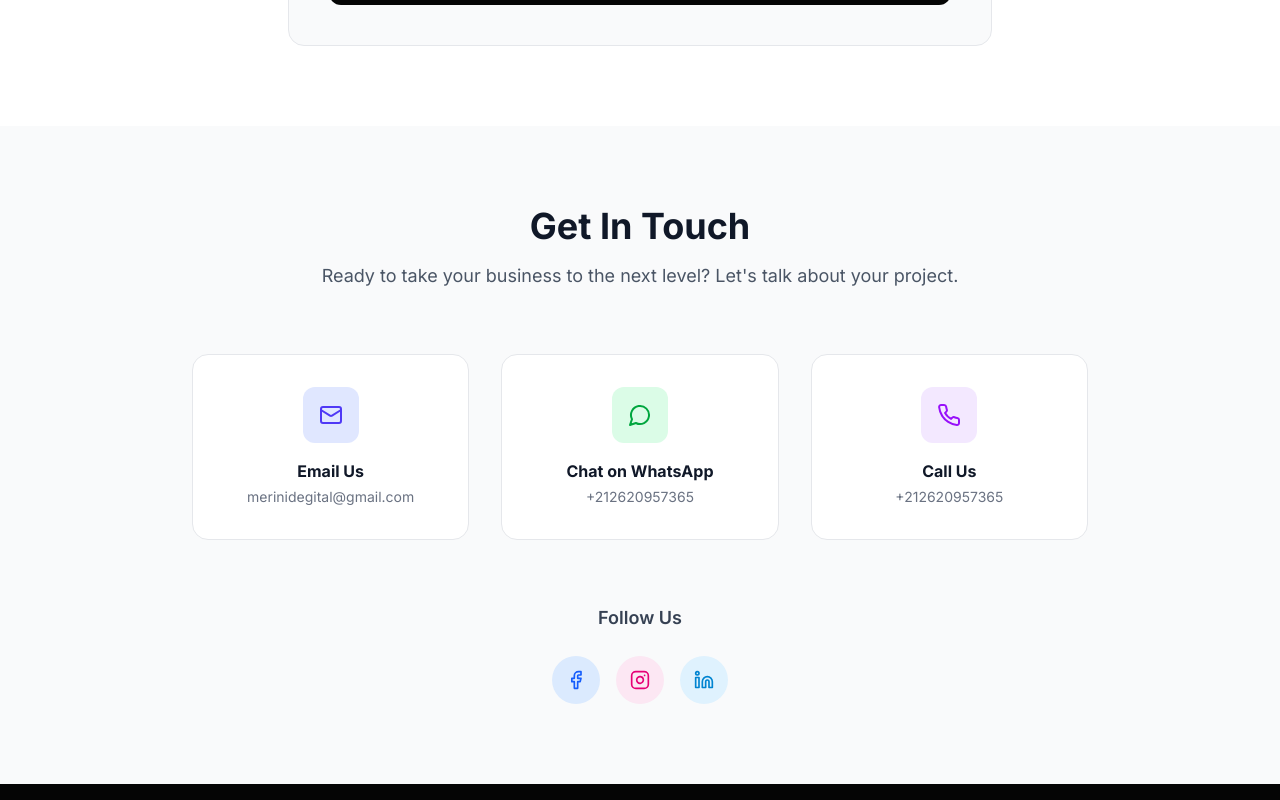
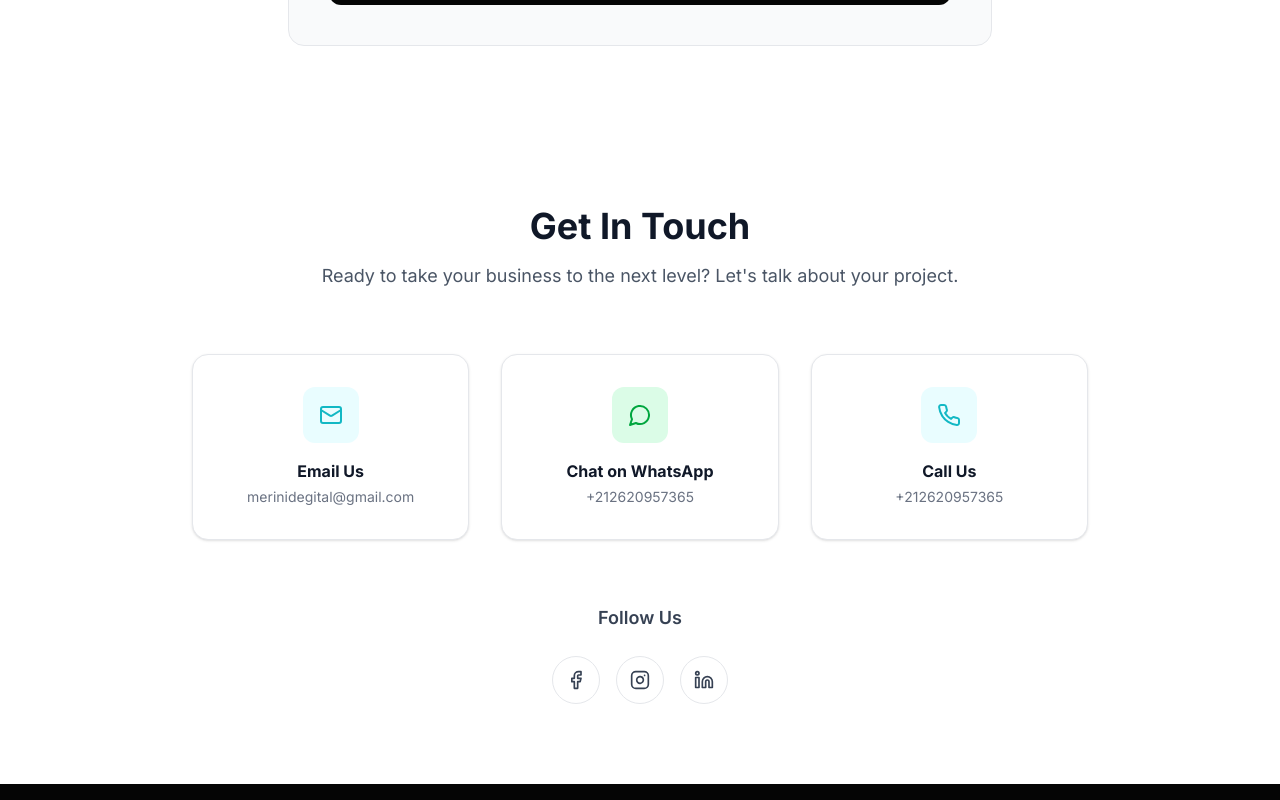
Before and after one commit to moncefdegital-web/merini-digital-platform, a React (Vite) app: page / in a window 1280 px wide. Shown: the part 3140-3940 px from the top of the page. Built offline with nearby package versions, Linux system fonts and the light colour scheme.

Commit message:
Replace legacy contact colors with brand styling

```diff
--- a/src/components/Contact.tsx
+++ b/src/components/Contact.tsx
@@ -5,89 +5,48 @@ import { Mail, Phone, MessageCircle, Facebook, Instagram, Linkedin } from "lucid
 export default function Contact() {
   const { t, dir } = useLanguage();
 
+  const cards = [
+    { href: siteConfig.contact.emailLink, icon: Mail, title: t.contact.email, value: siteConfig.contact.email, accent: "cyan" },
+    { href: siteConfig.contact.whatsappLink, icon: MessageCircle, title: t.contact.whatsapp, value: siteConfig.contact.phone, accent: "green" },
+    { href: `tel:${siteConfig.contact.phone}`, icon: Phone, title: t.contact.phone, value: siteConfig.contact.phone, accent: "cyan" },
+  ];
+
   return (
-    <section id="contact" className="py-20 bg-gray-50" dir={dir}>
-      <div className="max-w-7xl mx-auto px-4 sm:px-6 lg:px-8">
-        <div className="text-center mb-16">
-          <h2 className="text-3xl sm:text-4xl font-bold text-gray-900 mb-4">
-            {t.contact.title}
-          </h2>
-          <p className="text-lg text-gray-600 max-w-2xl mx-auto">
-            {t.contact.subtitle}
-          </p>
+    <section id="contact" className="bg-white py-20" dir={dir}>
+      <div className="mx-auto max-w-7xl px-4 sm:px-6 lg:px-8">
+        <div className="mb-16 text-center">
+          <h2 className="mb-4 text-3xl font-bold text-gray-900 sm:text-4xl">{t.contact.title}</h2>
+          <p className="mx-auto max-w-2xl text-lg text-gray-600">{t.contact.subtitle}</p>
         </div>
 
-        <div className="grid grid-cols-1 md:grid-cols-3 gap-8 max-w-4xl mx-auto mb-16">
-          {/* Email */}
-          <a
-            href={siteConfig.contact.emailLink}
-            className="flex flex-col items-center p-8 rounded-2xl bg-white border border-gray-200 hover:border-indigo-300 hover:shadow-lg transition-all group"
-          >
-            <div className="w-14 h-14 rounded-xl bg-indigo-100 text-indigo-600 flex items-center justify-center mb-4 group-hover:bg-indigo-600 group-hover:text-white transition-colors">
-              <Mail size={24} />
-            </div>
-            <h3 className="font-bold text-gray-900 mb-1">{t.contact.email}</h3>
-            <p className="text-sm text-gray-500 break-all">{siteConfig.contact.email}</p>
-          </a>
-
-          {/* WhatsApp */}
-          <a
-            href={siteConfig.contact.whatsappLink}
-            target="_blank"
-            rel="noopener noreferrer"
-            className="flex flex-col items-center p-8 rounded-2xl bg-white border border-gray-200 hover:border-green-300 hover:shadow-lg transition-all group"
-          >
-            <div className="w-14 h-14 rounded-xl bg-green-100 text-green-600 flex items-center justify-center mb-4 group-hover:bg-green-600 group-hover:text-white transition-colors">
-              <MessageCircle size={24} />
-            </div>
-            <h3 className="font-bold text-gray-900 mb-1">{t.contact.whatsapp}</h3>
-            <p className="text-sm text-gray-500">{siteConfig.contact.phone}</p>
-          </a>
-
-          {/* Phone */}
-          <a
-            href={`tel:${siteConfig.contact.phone}`}
-            className="flex flex-col items-center p-8 rounded-2xl bg-white border border-gray-200 hover:border-purple-300 hover:shadow-lg transition-all group"
-          >
-            <div className="w-14 h-14 rounded-xl bg-purple-100 text-purple-600 flex items-center justify-center mb-4 group-hover:bg-purple-600 group-hover:text-white transition-colors">
-              <Phone size={24} />
-            </div>
-            <h3 className="font-bold text-gray-900 mb-1">{t.contact.phone}</h3>
-            <p className="text-sm text-gray-500">{siteConfig.contact.phone}</p>
-          </a>
+        <div className="mx-auto mb-16 grid max-w-4xl grid-cols-1 gap-8 md:grid-cols-3">
+          {cards.map(({ href, icon: Icon, title, value, accent }) => (
+            <a
+              key={title}
+              href={href}
+              target={href.startsWith("http") ? "_blank" : undefined}
+              rel={href.startsWith("http") ? "noopener noreferrer" : undefined}
+              className="group flex flex-col items-center rounded-2xl border border-gray-200 bg-white p-8 shadow-sm transition-all hover:-translate-y-1 hover:border-[#BDEFF3] hover:shadow-lg"
+            >
+              <div className={`mb-4 flex h-14 w-14 items-center justify-center rounded-xl ${accent === "green" ? "bg-green-100 text-green-600 group-hover:bg-green-600" : "bg-[#E9FDFF] text-[#12B8C4] group-hover:bg-[#12B8C4]"} group-hover:text-white transition-colors`}>
+                <Icon size={24} />
+              </div>
+              <h3 className="mb-1 font-bold text-gray-900">{title}</h3>
+              <p className="break-all text-sm text-gray-500">{value}</p>
+            </a>
+          ))}
         </div>
 
-        {/* Social Links */}
         <div className="text-center">
-          <h3 className="text-lg font-semibold text-gray-700 mb-6">
-            {t.contact.followUs}
-          </h3>
+          <h3 className="mb-6 text-lg font-semibold text-gray-700">{t.contact.followUs}</h3>
           <div className="flex items-center justify-center gap-4">
-            <a
-              href={siteConfig.social.facebook}
-              target="_blank"
-              rel="noopener noreferrer"
-              className="w-12 h-12 rounded-full bg-blue-100 text-blue-600 flex items-center justify-center hover:bg-blue-600 hover:text-white transition-colors"
-              aria-label="Facebook"
-            >
+            <a href={siteConfig.social.facebook} target="_blank" rel="noopener noreferrer" className="flex h-12 w-12 items-center justify-center rounded-full border border-gray-200 bg-white text-gray-700 transition-colors hover:border-[#35DCE7] hover:bg-[#35DCE7] hover:text-[#050505]" aria-label="Facebook">
               <Facebook size={20} />
             </a>
-            <a
-              href={siteConfig.social.instagram}
-              target="_blank"
-              rel="noopener noreferrer"
-              className="w-12 h-12 rounded-full bg-pink-100 text-pink-600 flex items-center justify-center hover:bg-pink-600 hover:text-white transition-colors"
-              aria-label="Instagram"
-            >
+            <a href={siteConfig.social.instagram} target="_blank" rel="noopener noreferrer" className="flex h-12 w-12 items-center justify-center rounded-full border border-gray-200 bg-white text-gray-700 transition-colors hover:border-[#35DCE7] hover:bg-[#35DCE7] hover:text-[#050505]" aria-label="Instagram">
               <Instagram size={20} />
             </a>
-            <a
-              href={siteConfig.social.linkedin}
-              target="_blank"
-              rel="noopener noreferrer"
-              className="w-12 h-12 rounded-full bg-sky-100 text-sky-600 flex items-center justify-center hover:bg-sky-600 hover:text-white transition-colors"
-              aria-label="LinkedIn"
-            >
+            <a href={siteConfig.social.linkedin} target="_blank" rel="noopener noreferrer" className="flex h-12 w-12 items-center justify-center rounded-full border border-gray-200 bg-white text-gray-700 transition-colors hover:border-[#35DCE7] hover:bg-[#35DCE7] hover:text-[#050505]" aria-label="LinkedIn">
               <Linkedin size={20} />
             </a>
           </div>
```
